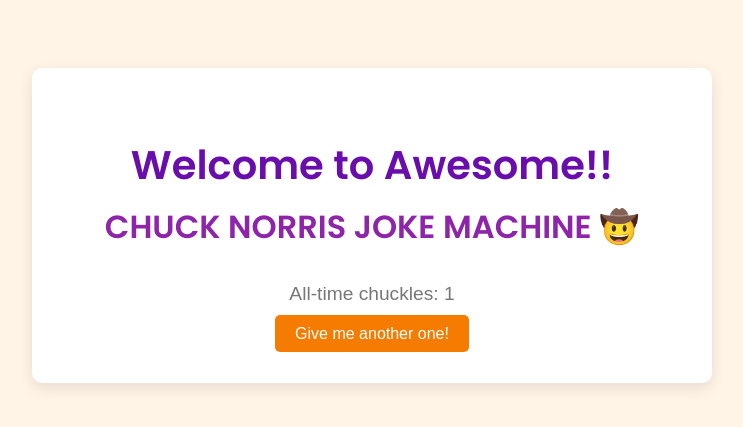
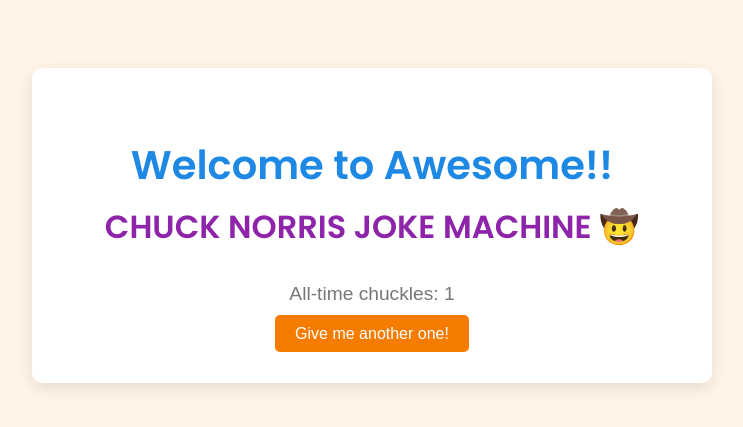
Before and after one commit to darrencgit/ChuckJoker, a Flask app: page / in a window 1280 px wide. Shown: the top 427 px of the page, without its empty margins (268-1011 px from the left). Run offline with Flask 3, Linux system fonts and the light colour scheme; data comes from the database, SQL or seed files in the repository; data that the repository does not hold is empty.

Commit message:
Update style.css

```diff
--- a/static/style.css
+++ b/static/style.css
@@ -16,7 +16,7 @@ body {
 
 .main-heading {
   font-family: 'Poppins', sans-serif;
-  color: #6a0dad;
+  color: #1e88e5; /* bright blue */
   font-size: 2.5em;
   margin-bottom: 0.2em;
 }
```
